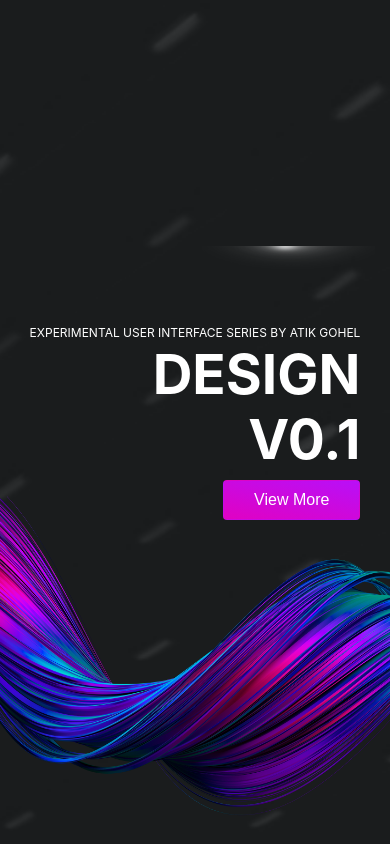
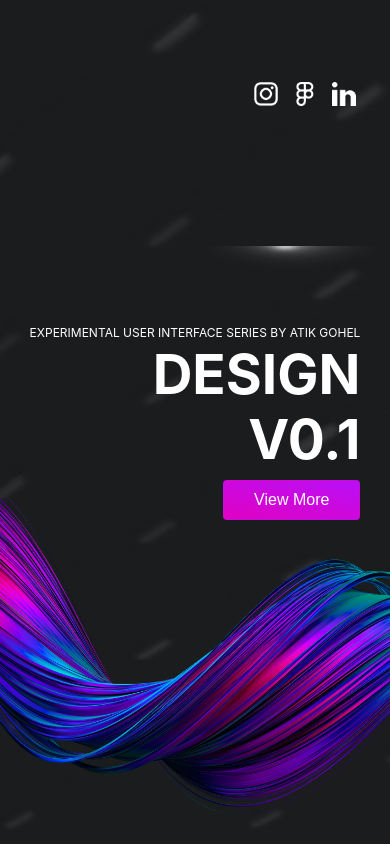
Before and after one commit to atik-gohel/ui-1.atik-gohel.github.io, a plain HTML site: page index.html in a window 390 px wide. Shown: the top 844 px of the page. Drawn offline with Linux system fonts and the light colour scheme.

Commit message:
Update main.css

```diff
--- a/assets/css/main.css
+++ b/assets/css/main.css
@@ -120,9 +120,8 @@ img {
 .social {
     display: flex;
     position: absolute;
-    right: 0;
-    top: 30%;
-
+     right: 3%;
+    top: 5%;
     z-index: 3;
 }
 
@@ -357,7 +356,8 @@ img {
 
 @media (max-width: 555px) {
     .social {
-        top:40%
+        top: 3%;
+        right: 5%;
     }
     .mycol-left .blue {
         position: absolute;
```
